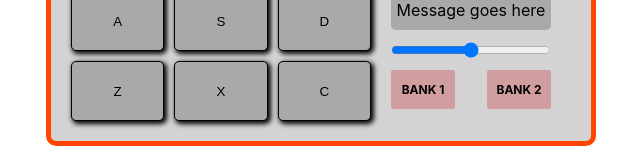
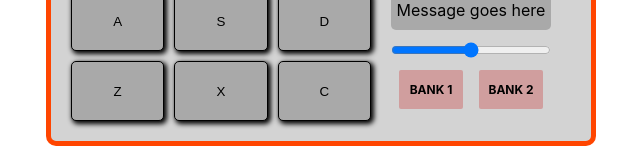
Before and after one commit to solvman/drum-machine, a React (Create React App) app: page / in a window 1280 px wide. Shown: the part 379-539 px from the top of the page, without its empty margins (319-959 px from the left). Built offline with nearby package versions, Linux system fonts and the light colour scheme.

Commit message:
refactored into modules

```diff
--- a/src/App.js
+++ b/src/App.js
@@ -1,11 +1,11 @@
-import { bankOne, bankTwo } from "./soundData";
+import soundData from "./soundData";
 import Controls from "./components/Controls";
 import KeyPad from "./components/KeyPad";
 
 function App() {
   return (
     <div id="drum-machine" className="App">
-      <KeyPad bank={bankOne} />
+      <KeyPad bank={soundData["Bank 1"]} />
       <Controls />
     </div>
   );
--- /dev/null
+++ b/src/components/BankSelector.js
@@ -0,0 +1,22 @@
+import React from "react";
+
+function BankSelector() {
+  return (
+    <div className="banks">
+      <label>
+        <input type="radio" name="bank" value="1"></input>
+        <div className="bank">
+          <p className="bank-title">Bank 1</p>
+        </div>
+      </label>
+      <label>
+        <input type="radio" name="bank" value="2"></input>
+        <div className="bank">
+          <p className="bank-title">Bank 2</p>
+        </div>
+      </label>
+    </div>
+  );
+}
+
+export default BankSelector;
--- a/src/components/Controls.js
+++ b/src/components/Controls.js
@@ -1,27 +1,15 @@
 import ToggleSwitch from "./ToggleSwitch";
 import MessageScreen from "./MessageScreen";
+import BankSelector from "./BankSelector";
+import Volume from "./Volume";
 
 const Controls = () => {
   return (
     <section id="display">
       <ToggleSwitch text="Power" />
       <MessageScreen />
-      <input type="range" id="volume"></input>
-      <div className="banks">
-        <label>
-          <input type="radio" name="bank" value="1"></input>
-          <div className="bank">
-            <p className="bank-title">Bank 1</p>
-          </div>
-        </label>
-
-        <label>
-          <input type="radio" name="bank" value="2"></input>
-          <div className="bank">
-            <p className="bank-title">Bank 2</p>
-          </div>
-        </label>
-      </div>
+      <Volume />
+      <BankSelector />
     </section>
   );
 };
--- /dev/null
+++ b/src/components/Volume.js
@@ -0,0 +1,7 @@
+import React from "react";
+
+function Volume() {
+  return <input type="range" id="volume"></input>;
+}
+
+export default Volume;
--- a/src/index.css
+++ b/src/index.css
@@ -140,7 +140,7 @@ input[type="checkbox"]#toggle-switch:checked ~ .toggle-fill::after {
 
 .banks {
   display: flex;
-  justify-content: space-between;
+  justify-content: space-around;
   width: 100%;
 }
 
--- a/src/soundData.js
+++ b/src/soundData.js
@@ -1,4 +1,5 @@
-const bankOne = [
+const soundData = {
+  "Bank 1": [
     {
       keyCode: 81,
       keyTrigger: "Q",
@@ -53,9 +54,9 @@ const bankOne = [
       id: "Closed-HH",
       url: "https://s3.amazonaws.com/freecodecamp/drums/Cev_H2.mp3",
     },
-];
+  ],
 
-const bankTwo = [
+  "Bank 2": [
     {
       keyCode: 81,
       keyTrigger: "Q",
@@ -110,6 +111,7 @@ const bankTwo = [
       id: "Snare",
       url: "https://s3.amazonaws.com/freecodecamp/drums/Brk_Snr.mp3",
     },
-];
+  ],
+};
 
-export { bankOne, bankTwo };
+export default soundData;
```
Lines whose indentation alone changed are shown as unchanged.
